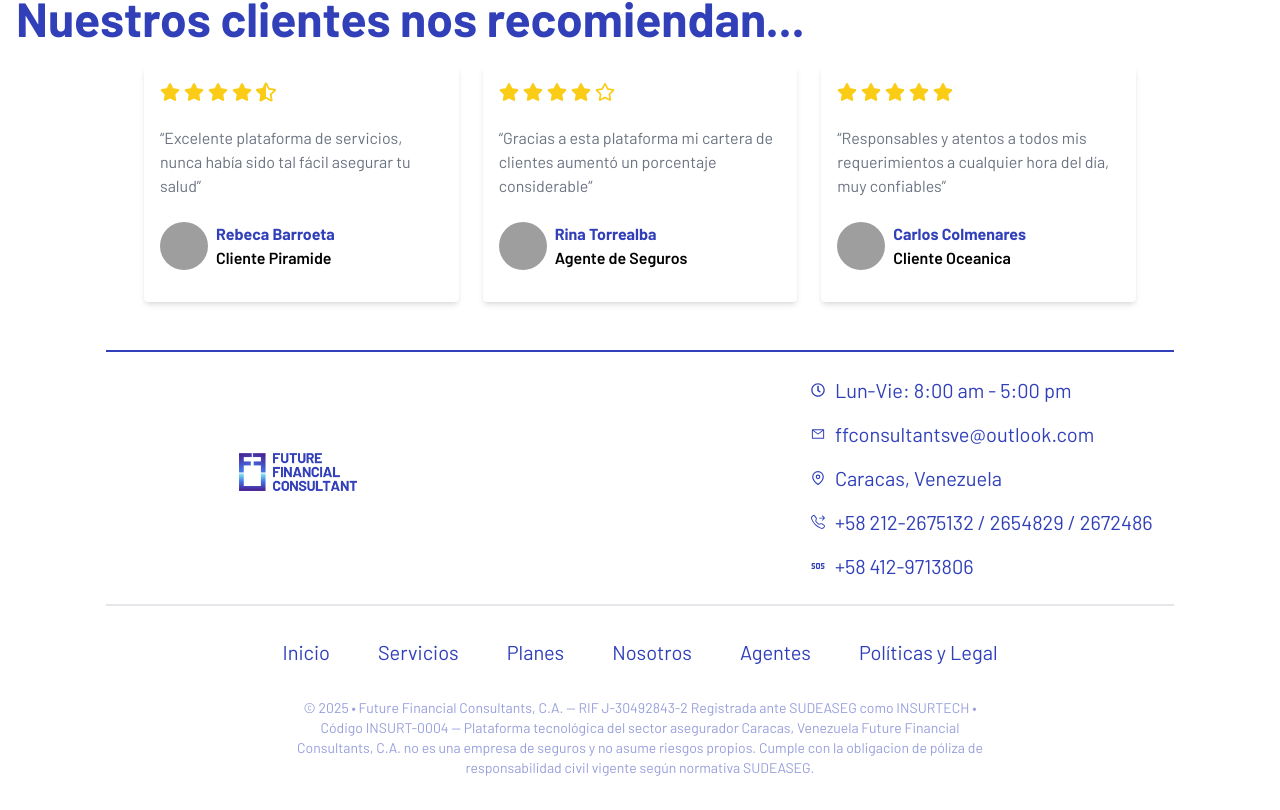
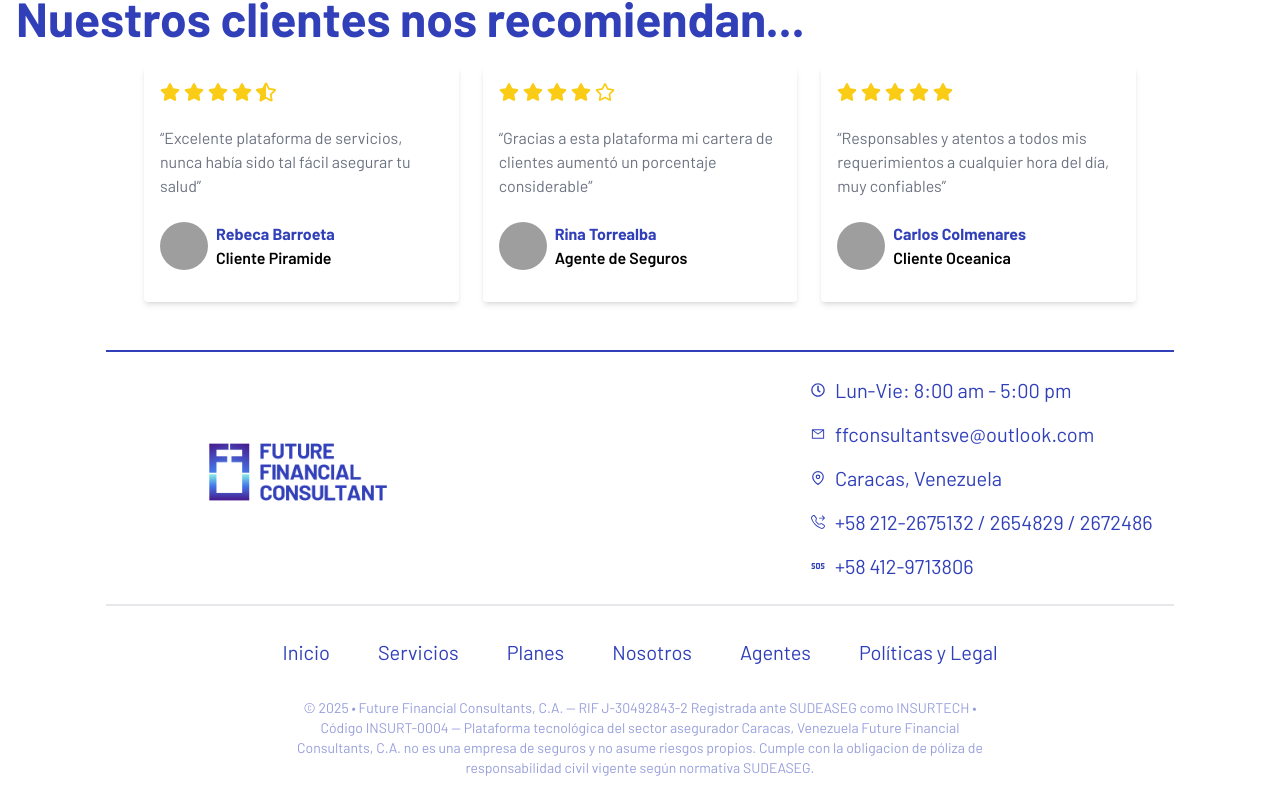
Before and after one commit to marco0490/ffconsultantsve, a React (Vite) app: page / in a window 1280 px wide. Shown: the part 2206-3016 px from the top of the page. Built offline with nearby package versions, Linux system fonts and the light colour scheme; grey boxes are pictures that could not be loaded.

Commit message:
Se aumentó el tamaño del logo en el footer mediante transform scale (125% en móvil, 150% en desktop) (#28)
Aprobado

```diff
--- a/src/components/Footer/Footer.jsx
+++ b/src/components/Footer/Footer.jsx
@@ -14,7 +14,7 @@ function Footer() {
       <div className="w-full h-0.5 bg-primary my-4" />
       <div className="md:grid md:grid-cols-2 lg:grid-cols-3">
         <div className="w-40 h-40 flex md:mt-6 md:col-start-1 mx-auto">
-          <img className="w-full h-full object-contain" src={Logo} alt="Logo" />
+          <img className="w-full h-full object-contain transform scale-125 md:scale-150" src={Logo} alt="Logo" />
         </div>
 
         <div className="flex flex-col col-start-3">
```
